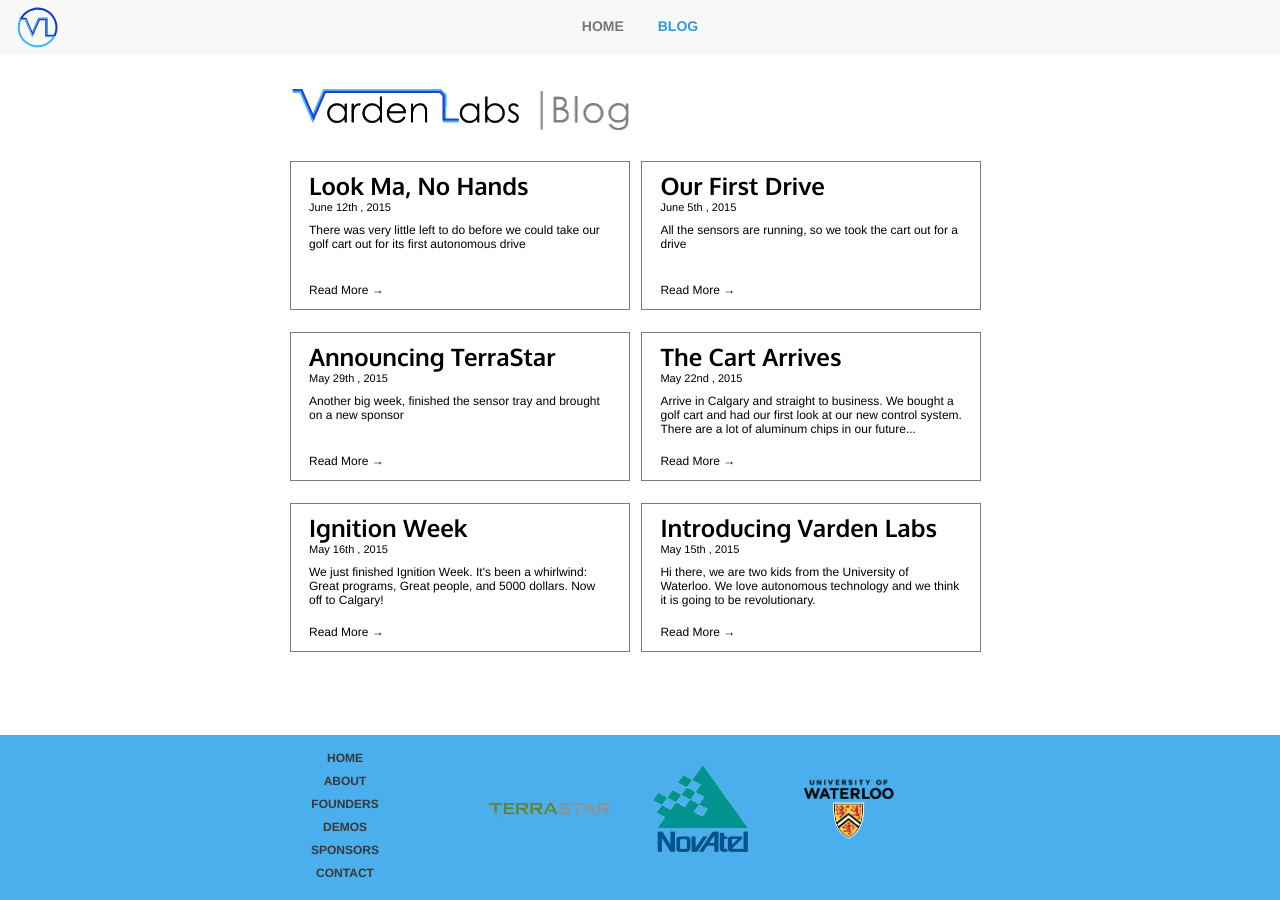
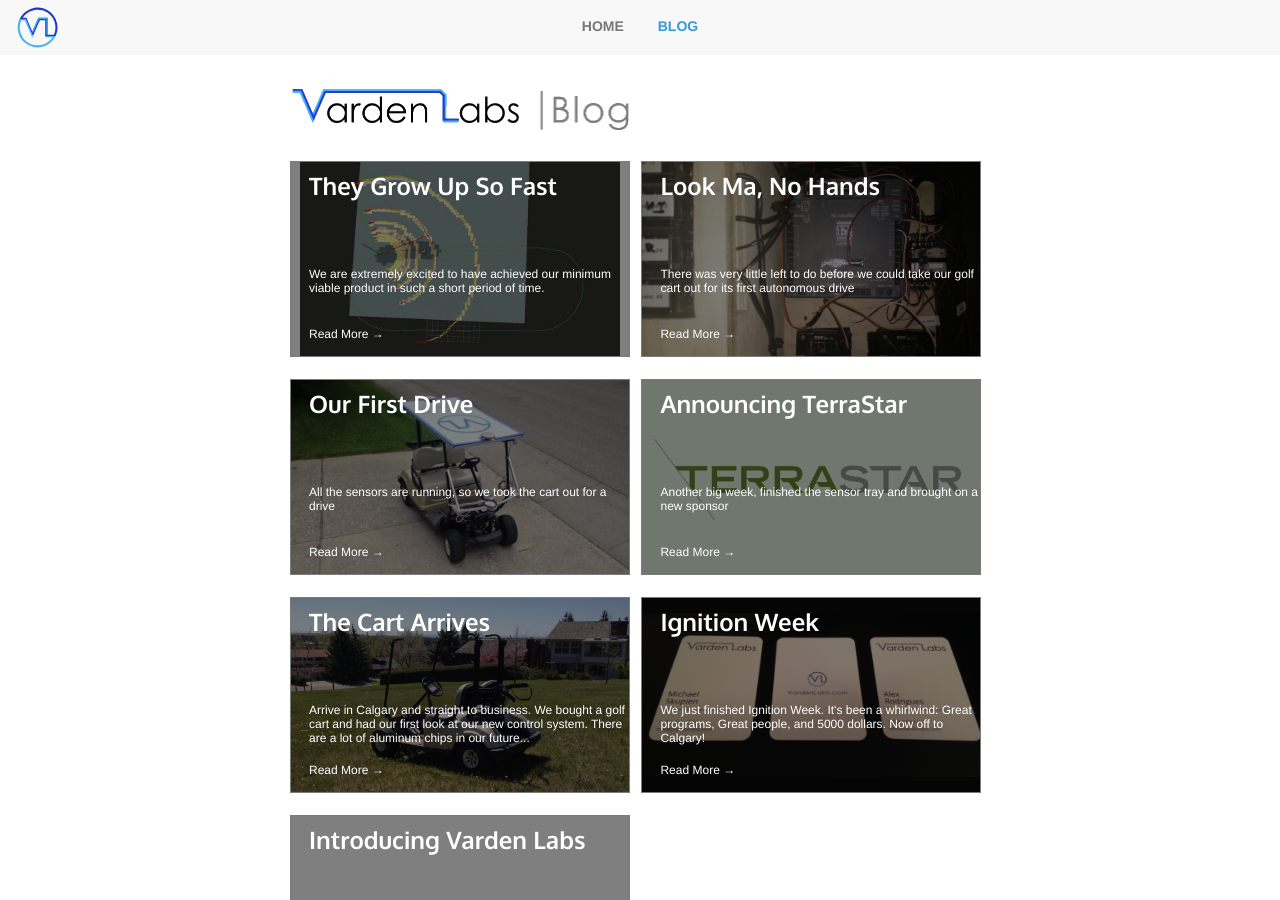
Before and after one commit to lemiant/vardenblogarchive, a Jekyll site: the page built from blog/index.html, in a window 1280 px wide and 900 px high. Built offline with Jekyll 4.4.1, drawn with Linux system fonts in a browser that asks for light colours.

Commit message:
improved blog cover. Added week 7 blog

```diff
--- /dev/null
+++ b/_posts/2015-06-19-week-7-they-grow-up-so-fast.md
@@ -0,0 +1,44 @@
+---
+layout: post
+title: They Grow Up So Fast
+excerpt: We are extremely excited to have achieved our minimum viable product in such a short period of time.
+headerImage: /blog/imgs/ground_segmentation_large.jpg
+headerColor: white
+headerHeight: auto
+---
+
+This weekend while Mike was still in Ontario Alex spent a lot of time working the programming of the golf cart. The first thing he did is connect the golf carts throttle to the roboRIO controller and get the golf cart to drive forward under computer control.  After a little bit of debugging and integrating a switch that was on the throttle pedal into out computer system, we were good to go.
+
+Next was our first strategy to avoid running into stuff, ground segmentation. This works by looking at the data from our LiDAR scans and separating points into ground and obstacles. We divide the world into a grid of 0.5 meter squares and classify each square as ground or obstacle. Here's a picture of our ground segmentation code in action it shows the raw points from the LiDAR and the grid colored with: black = obstacle, white = ground, grey = unknown:
+
+![screenshot of ground segmentation](/blog/imgs/ground_segmentation.jpg)
+
+By being able to detect where obstacles are, all that is left to do is check that our route doesn't hit any obstacles. This is done by projecting a line of gris squares forward along our route and checking all of the grid squares around the line up to a specific radius to make sure that there are no objects both on our route and around it.  When an obstacle appears inside this projected route, the computer tells golf cart to stop.
+
+As soon as Mike got back from Ontario, he got straight to work finishing machining assembling and mounting the brake.  Some of the parts had already been CNCed before Mike left, so it was only a matter of 24 hours before everything was assembled and the mounting process started.  What a process that was!
+
+![Mike under the golf cart](/blog/imgs/installing_brake.jpg)
+
+After climbing under the golf cart (it was quite the cozy place to be) the brake was installed and does it ever work great!  The brake doesn’t compromise any of the manual brakes working, so there is always a level of safety there.  In addition it has the ability to apply slightly more force than a human is capable of applying, so we will never be without the best brake possible. This was a fairly easy system to get integrated electrically and it operates much like the steering does so after about an hour of work on code, we had the computer controlling the brake.  Here is a picture of the mounted assembly.
+
+![mounted brake](/blog/imgs/mounted_brake.jpg)
+
+With the brake done, the last major mechanical sub-system was the laptop tray.  The laptop tray was partly designed on the plane to and from Ontario, and was finished up after the brake was completed.  The tray offers a place to store the laptop on the golf cart and uses standard drawer slides to give us a comfortable typing position while sitting on the seat, and a pushed forward position so that we can watch the screen while driving in the drivers seat.
+
+![design of the laptop tray](/blog/imgs/laptop_tray_design.jpg)
+
+Nearing the end of the week, we got a bunch of the laptop tray parts CNCed, bought all of the raw material to manually machine the rest of the parts, and ordered everything required from McMASTER-CARR.
+
+![laptop tray parts](/blog/imgs/laptop_tray_parts.jpg)
+
+We worked extremely hard this week. We mentioned last week that we might have a golf cart that stops for obstacles by the end of the week, and what better way to spend a Friday night here at Varden Labs than celebrating our accomplishment. Ladies and gentlemen, enjoy!
+
+<iframe width="560" height="315" src="https://www.youtube.com/embed/1JJEkjLfsWA" frameborder="0" allowfullscreen></iframe>
+
+We are extremely excited to have achieved our minimum viable product in such a short period of time. Over the next few weeks, we hope to both improve and work with what we now have to produce a vehicle capable of driving confidently amongst people and slow moving cars.  Additionally, we plan on now starting to reach out to companies in various target markets to setup demos and hopefully land an initial partnership deal to help expand our reach.
+
+We hope that you are just as excited as we are,
+
+See you next week,
+
+Mike and Alex.
--- a/blog/index.html
+++ b/blog/index.html
@@ -4,7 +4,7 @@
 <style>
     .blog-preview {
         text-decoration: none;
-        color: black;
+        color: white;
         width: 340px;
         margin-top: 22px;
         margin-right: 7px;
@@ -12,13 +12,19 @@
         padding: 8px 18px 12px;
         display: inline-block;
         vertical-align: top;
+        position: relative;
+        height: 196px;
     }
     .blog-preview h2 {
         margin: 0;
     }
     .blog-preview .date {
-      margin: 0 0 10px;
+      margin: 3px 0 10px;
       font-size: 11px;
+      display: none;
+    }
+    .blog-preview:hover .date {
+      display: block;
     }
     .blog-preview .excerpt {
         font-size: 12px;
@@ -29,9 +35,52 @@
         font-size: 12px;
         margin: 0;
     }
+    .blog-preview .bottom {
+      position: absolute;
+      bottom: 15px;
+    }
+
+    .blog-post-bg {
+      text-align: center;
+      position: absolute;
+      right: 0;
+      top: 0px;
+      left: 0;
+      bottom: 0;
+      z-index: -1;
+      overflow: hidden;
+      white-space: nowrap;
+    }
+    .blog-post-bg::before {
+      content: "";
+      height: 100%;
+      display: inline-block;
+      margin-right: -5px;
+      vertical-align: middle;
+    }
+    .blog-post-bg img {
+      max-width: 102%;
+      max-height: 102%;
+      display: inline-block;
+      vertical-align: middle;
+    }
+    .bg-overlay {
+      background-color: rgba(0, 0, 0, 0.5);
+      width: 100%;
+      height: 100%;
+      display: inline-block;
+      position: absolute;
+      left: 0;
+      top: 0;
+      z-index: 1;
+    }
 </style>
   {% for post in site.posts %}
       <a class="blog-preview" href="{{ post.url }}">
+        <div class="blog-post-bg" style="background-color: {{post.headerColor }}">
+          <div class="bg-overlay"></div>
+          <img src="{{ post.headerImage }}" />
+        </div>
           <h2>{{ post.title }}</h2>
           <p class="date">
             {% assign d = post.date | date: "%-d"  %}
@@ -44,7 +93,9 @@
               {% endcase %},
             {{ post.date | date: "%Y" }}
           </p>
-          <p class="excerpt">{{ post.excerpt }}</p><br>
-          <p class="read-more">Read More &rarr;</p>
+          <div class="bottom">
+            <p class="excerpt">{{ post.excerpt }}</p><br>
+            <p class="read-more">Read More &rarr;</p>
+          </div>
       </a>
   {% endfor %}
```
Also changed, not shown: _drafts/2015-06-27-week-8-cleaning-things-up.md (+15 -9 lines), blog/imgs/cleaned_up.jpg (added), blog/imgs/cleaned_up_large.jpg (added), blog/imgs/dust_filter.jpg (added), blog/imgs/finished_laptop_tray.jpg (added), blog/imgs/ground_segmentation.jpg (added), blog/imgs/ground_segmentation_large.jpg (added), blog/imgs/installing_brake.jpg (added), blog/imgs/laptop_tray_design.jpg (added), blog/imgs/laptop_tray_parts.jpg (added), blog/imgs/lidar_gps_jst.jpg (added), blog/imgs/mounted_brake.jpg (added).
